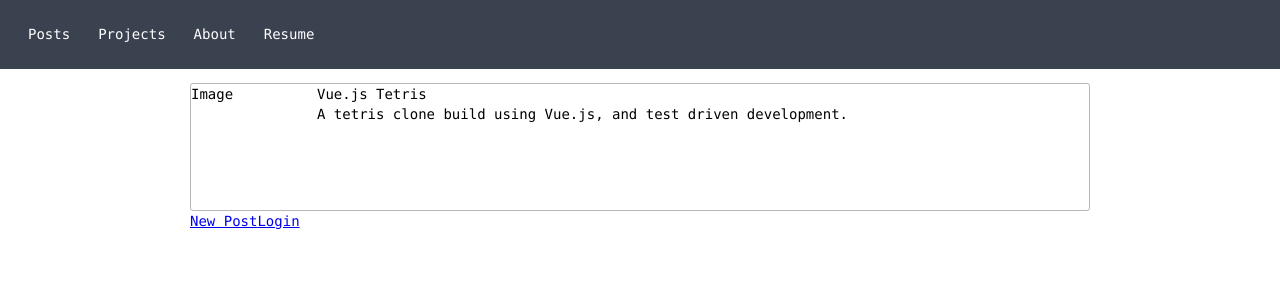
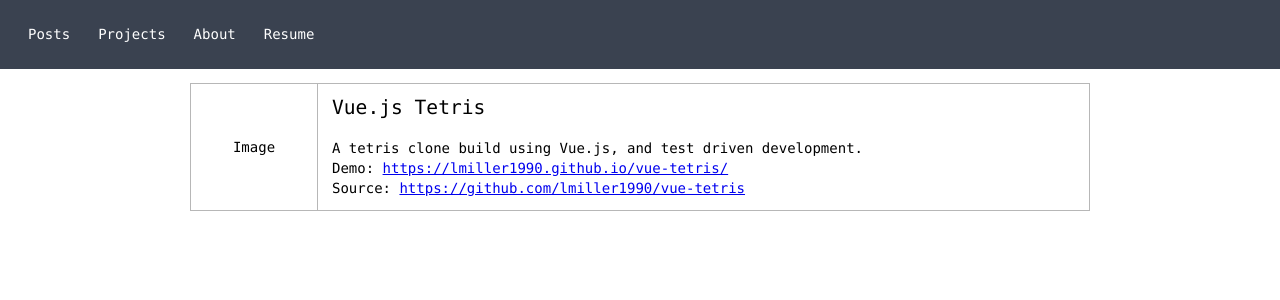
Before and after one commit to lmiller1990/react-blog, a React (Create React App) app: page /projects in a window 1280 px wide. Shown: the top 300 px of the page. Built offline with nearby package versions, Linux system fonts and the light colour scheme.

Commit message:
Update to now allow just anyone to make a post

```diff
--- a/src/Constants.js
+++ b/src/Constants.js
@@ -4,4 +4,5 @@
   : 'https://lachlan-blog-api.herokuapp.com/'
 
 export const TOP_MENU_PADDING = '4.9'
+export const LARGE_TEXT_SIZE = '1.4em'
 export const BLOG_API = url
--- a/src/Home.js
+++ b/src/Home.js
@@ -12,7 +12,8 @@
 const bodyStyle = {
   maxWidth: '900px',
   margin: '0 auto',
-  paddingTop: parseFloat(TOP_MENU_PADDING) + parseFloat(1) + 'em'
+  paddingTop: parseFloat(TOP_MENU_PADDING) + parseFloat(1) + 'em',
+  paddingBottom: '5em'
 }
 
 class Home extends Component {
--- a/src/PostSummary.js
+++ b/src/PostSummary.js
@@ -1,6 +1,7 @@
 import React, { Component } from 'react'
 import { Link } from 'react-router-dom'
 import { WHITE, DARK_GREY, MID_GREY } from './Colors'
+import { LARGE_TEXT_SIZE } from './Constants'
 import PostTitle from './Posts/PostTitle'
 import PostIntro from './Posts/PostIntro'
 import PostDate from './Posts/PostDate'
@@ -10,7 +11,7 @@
 const paddingWidth = '20px'
 
 const titleStyle = {
-  fontSize: '1.4em',
+  fontSize: LARGE_TEXT_SIZE,
   marginBottom: '3em'
 }
 
--- a/src/Posts/Editor/EditablePostBody.js
+++ b/src/Posts/Editor/EditablePostBody.js
@@ -2,17 +2,17 @@
 import PropTypes from 'prop-types'
 import {Editor} from 'draft-js'
 
-const EditablePostBody = ({change, loggedIn, editorState}) =>
+const EditablePostBody = ({change, isReadOnly, editorState}) =>
   <Editor
     onChange={change}
     editorState={editorState}
-    readOnly={!loggedIn ? false : true}
+    readOnly={isReadOnly ? true : false}
   />
 
 EditablePostBody.propTypes = {
   change: PropTypes.func.isRequired,
   editorState: PropTypes.object.isRequired,
-  loggedIn: PropTypes.bool.isRequired
+  isReadOnly: PropTypes.bool.isRequired
 }
 
 export default EditablePostBody
--- a/src/Posts/Editor/EditablePostTitle.js
+++ b/src/Posts/Editor/EditablePostTitle.js
@@ -7,19 +7,21 @@
   marginBottom: '3em',
 }
 
-const EditablePostTitle = ({change, loggedIn, editorState}) =>
-  <div style={titleStyle}>
+const EditablePostTitle = ({change, clicked, isReadOnly, editorState}) =>
+  <div
+    onClick={() => clicked()}
+    style={titleStyle}>
     <Editor
       onChange={change}
       editorState={editorState}
-      readOnly={!loggedIn ? false : true}
+      readOnly={isReadOnly ? true : false}
     />
   </div>
 
 EditablePostTitle.propTypes = {
   change: PropTypes.func.isRequired,
   editorState: PropTypes.object.isRequired,
-  loggedIn: PropTypes.bool.isRequired
+  isReadOnly: PropTypes.bool.isRequired
 }
 
 export default EditablePostTitle
--- a/src/Posts/NewPostContainer.js
+++ b/src/Posts/NewPostContainer.js
@@ -29,7 +29,7 @@
     const title = this.state.titleEditorState.getCurrentContent().getPlainText()
     const content = this.state.contentEditorState.getCurrentContent().getPlainText()
 
-    axios.post(`${BLOG_API}/posts/new`, {
+    axios.post(`${BLOG_API}posts/new`, {
       title: title,
       content: content
     })
--- a/src/Posts/PostContainer.js
+++ b/src/Posts/PostContainer.js
@@ -12,12 +12,24 @@
     this.state = {
       contentEditorState: EditorState.createEmpty(),
       titleEditorState: EditorState.createEmpty(),
+      canSaveAndDelete: false,
+      clicks: 0
     }
 
     this.onContentChange = (contentEditorState) =>
       this.setState({contentEditorState})
     this.onTitleChange = (titleEditorState) =>
       this.setState({titleEditorState})
+    this.titleClicked = this.titleClicked.bind(this)
+  }
+
+  titleClicked () {
+    let newClicks = this.state.clicks + 1
+    this.setState({clicks: newClicks})
+
+    if (newClicks > 5) {
+      this.setState({canSaveAndDelete: true})
+    }
   }
 
   deletePost () {
@@ -61,21 +73,26 @@
 
   render() {
     const { isLoggedIn } = this.props
-    const saveButton = <button onClick={() => this.saveChanges()}>Save</button>
+    const saveAndDeleteButtons = this.state.canSaveAndDelete === true
+      ? <div>
+          <button onClick={() => this.saveChanges()}>Save</button>
+          <button onClick={() => this.deletePost()}>Delete</button>
+        </div>
+      : null
 
     return (
       <div>
-        <button onClick={() => this.deletePost()}>Delete</button>
-        {saveButton}
+        {saveAndDeleteButtons}
         <EditablePostTitle
+          clicked={this.titleClicked}
           change={this.onTitleChange}
           editorState={this.state.titleEditorState}
-          loggedIn={isLoggedIn}
+          isReadOnly={!this.state.canSaveAndDelete}
         />
         <EditablePostBody
           change={this.onContentChange}
           editorState={this.state.contentEditorState}
-          loggedIn={isLoggedIn}
+          isReadOnly={!this.state.canSaveAndDelete}
         />
       </div>
     )
--- a/src/Projects/ProjectContainer.js
+++ b/src/Projects/ProjectContainer.js
@@ -1,27 +1,19 @@
 import React from 'react'
 import { MID_GREY } from '../Colors'
 import ProjectImage from './ProjectImage'
+import ProjectDetails from './ProjectDetails'
 
 const projectStyle = {
   display: 'flex',
   height: '9em',
   flexDirection: 'row',
   border: '1px solid ' + MID_GREY,
-  borderRadius: '3px',
-
 }
 
 const ProjectContainer = ({project}) =>
   <div style={projectStyle}>
     <ProjectImage />
-    <div>
-      <div>
-        {project.name}
-      </div>
-      <div>
-        {project.description}
-      </div>
-    </div>
+    <ProjectDetails project={project} />
   </div>
 
 export default ProjectContainer
--- /dev/null
+++ b/src/Projects/ProjectDetails.js
@@ -0,0 +1,25 @@
+import React from 'react'
+import { LARGE_TEXT_SIZE } from '../Constants'
+
+const detailsStyle = {
+  padding: '1em',
+}
+
+const ProjectDetails = ({project }) =>
+  <div style={detailsStyle}>
+    <div style={{fontSize: LARGE_TEXT_SIZE}}>
+      {project.name}
+    </div>
+    <br />
+    <div>
+      {project.description}
+    </div>
+    <div>
+      Demo: <a href={project.demoLink}>{project.demoLink}</a>
+    </div>
+    <div>
+      Source: <a href={project.sourceLink}>{project.sourceLink}</a>
+    </div>
+  </div>
+
+export default ProjectDetails
--- a/src/Projects/ProjectImage.js
+++ b/src/Projects/ProjectImage.js
@@ -1,7 +1,12 @@
 import React from 'react'
+import { MID_GREY } from '../Colors'
 
 const imageStyle = {
-  width: '9em'
+  width: '9em',
+  borderRight: '1px solid ' + MID_GREY,
+  display: 'flex',
+  alignItems: 'center',
+  justifyContent: 'center'
 }
 const ProjectImage = () =>
   <div style={imageStyle}>
--- a/src/Session/Session.js
+++ b/src/Session/Session.js
@@ -2,7 +2,7 @@
 import { Link } from 'react-router-dom'
 
 const Session = ({setLoggedIn, isLoggedIn}) => {
-  if (1 === 4) {
+  if (1 === 1) {
     return (
       <div></div>
     )
```
